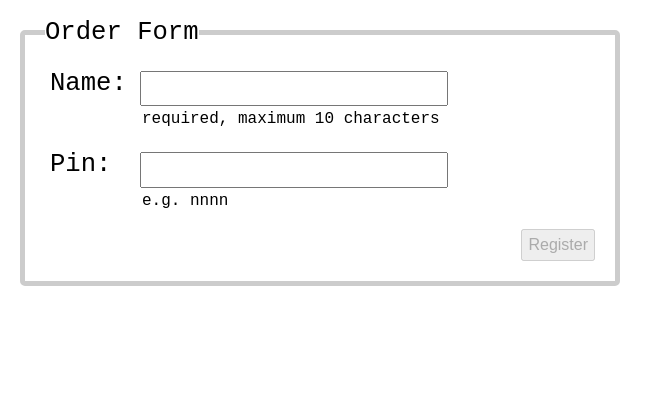
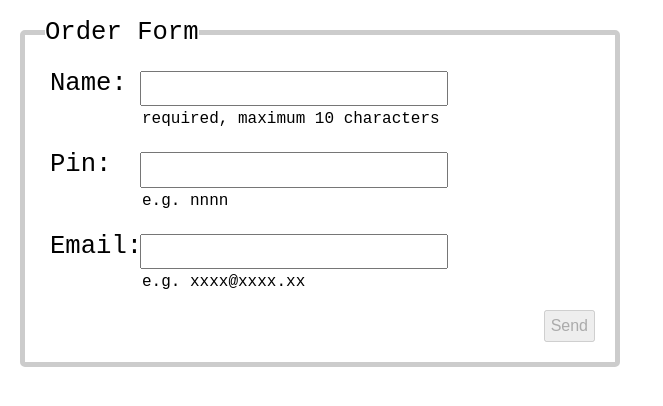
Before and after one commit to Pierluigi10/react-form-that-validates-data, a React (Create React App) app: page / in a window 1280 px wide. Shown: the top 406 px of the page, without its empty margins (0-663 px from the left). Built offline with nearby package versions, Linux system fonts and the light colour scheme.

Commit message:
add email field

```diff
--- a/src/App.js
+++ b/src/App.js
@@ -3,12 +3,13 @@ import "./App.scss";
 
 function App() {
   const [name, setName] = useState("");
-  const [phone, setPhone] = useState("");
   const [pin, setPin] = useState("");
+  const [email, setEmail] = useState("");
   const [payload, setPayload] = useState({});
 
   const [pinIsValid, setPinIsValid] = useState(false);
   const [nameIsValid, setNameIsValid] = useState(false);
+  const [emailIsValid, setEmailIsValid] = useState(false);
   const [formIsValid, setFormIsValid] = useState(false);
 
   useEffect(() => {
@@ -40,6 +41,19 @@ function App() {
     setPin(_pin);
     clearPayload();
   };
+
+  const handleEmail = (e) => {
+    let _email = e.target.value;
+    if (_email !== "" && /(.+)@(.+){2,}\.(.+){2,}/.test(_email)) {
+      setEmailIsValid(true);
+    } else {
+      setEmailIsValid(false);
+    }
+    setEmail(_email);
+    clearPayload();
+  };
+
+
   const handleButton = (e) => {
     e.preventDefault();
     setPayload((prev) => ({
@@ -69,9 +83,17 @@ function App() {
             e.g. nnnn
           </div>
 
+          <div className={"row " + (emailIsValid ? "valid" : "invalid")}>
+            <label htmlFor="email">Email</label>
+            <input type="text" id="email" onChange={handleEmail} value={email} />
+          </div>
+          <div className={"note " + (emailIsValid ? "valid" : "invalid")}>
+            e.g. xxxx@xxxx.xx
+          </div>
+
           <div className="buttonRow">
             <button disabled={!formIsValid} onClick={handleButton}>
-              Register
+              Send
             </button>
           </div>
         </fieldset>
```
